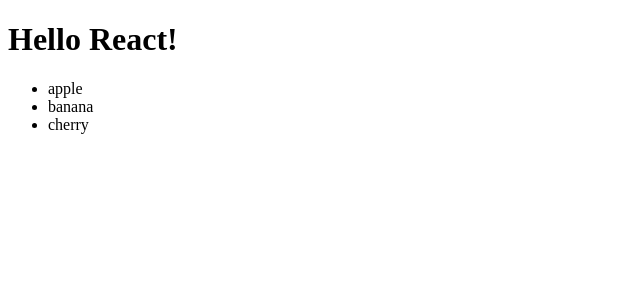
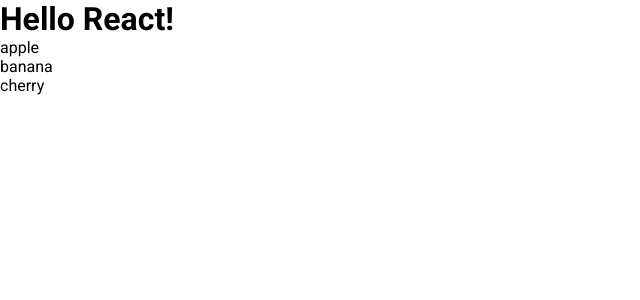
Before and after one commit to wanted-pre-onboarding-2022-11/pre-onboarding-7th-2-1-12, a React (Create React App) app: page / in a window 1280 px wide. Shown: the top 300 px of the page, without its empty margins (0-640 px from the left). Built offline with nearby package versions, Linux system fonts and the light colour scheme.

Commit message:
Design: 디자인 초기화 및 폰트 적용

```diff
--- /dev/null
+++ b/src/index.css
@@ -0,0 +1,8 @@
+@import url("https://fonts.googleapis.com/css2?family=Roboto:wght@400;500;700&display=swap");
+
+* {
+  padding: 0;
+  margin: 0;
+  box-sizing: border-box;
+  font-family: roboto;
+}
--- a/src/index.js
+++ b/src/index.js
@@ -1,6 +1,7 @@
 import React from "react";
 import ReactDOM from "react-dom/client";
 import App from "./App";
+import "./index.css";
 
 const root = ReactDOM.createRoot(document.getElementById("root"));
 root.render(<App />);
```
